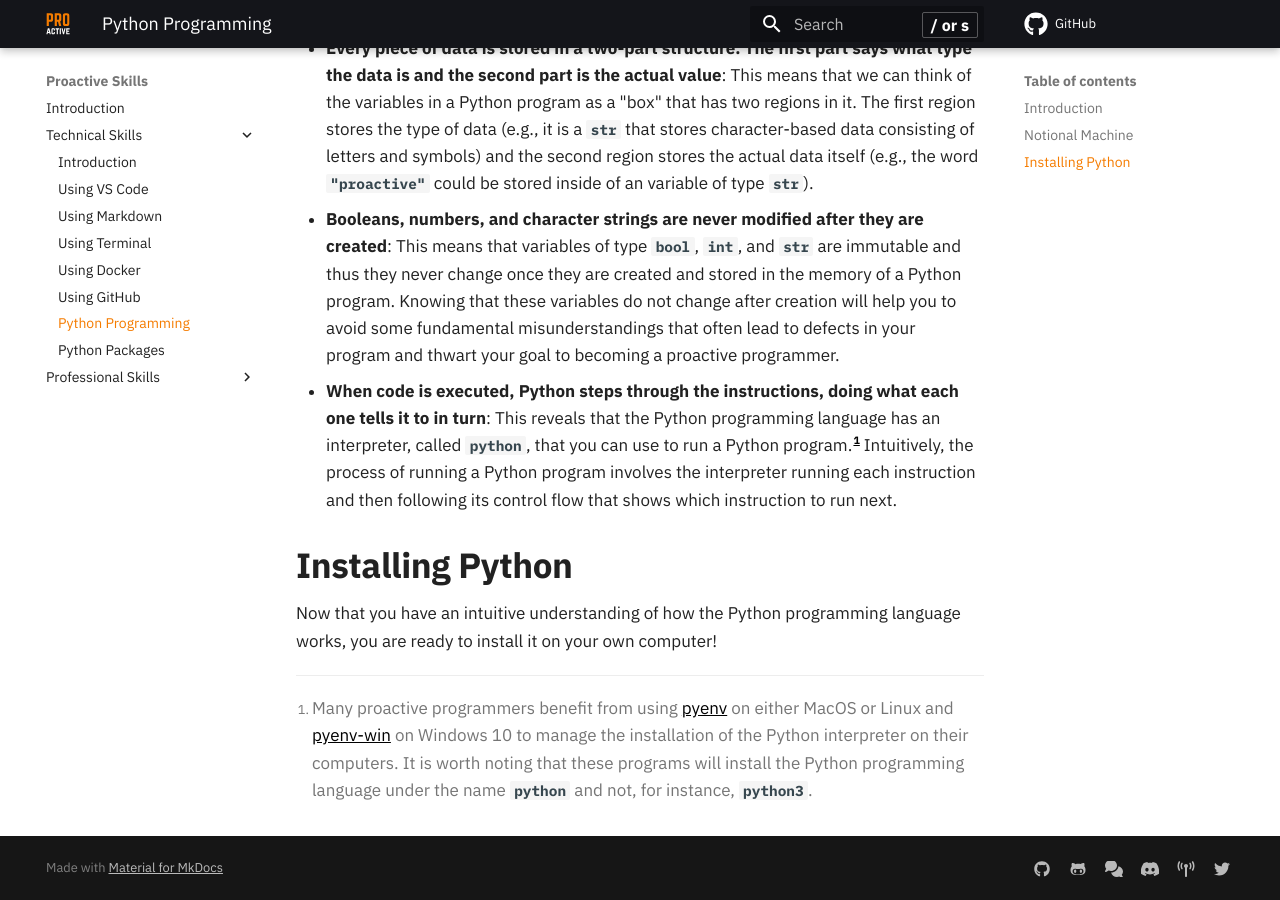
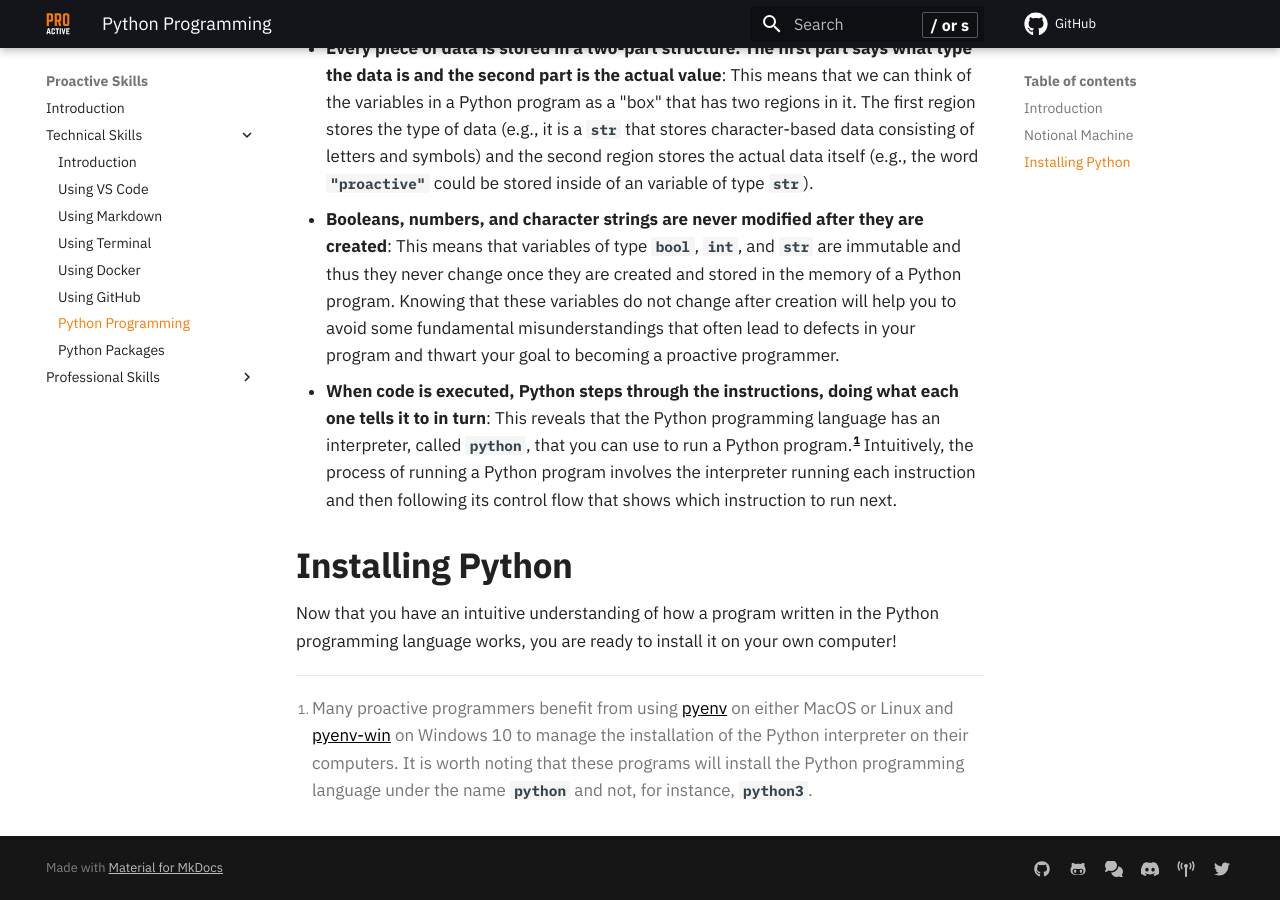
Before and after one commit to ProactiveProgrammers/www.proactiveprogrammers.com, an MkDocs documentation site: the page built from docs/proactive-skills/technical-skills/python-programming.md, in a window 1280 px wide and 900 px high, scrolled down 676 px. Built offline with MkDocs 1.6.1 and Material for MkDocs 9.7.7, drawn with Linux system fonts in a browser that asks for light colours; comment, search, counter and statistics services are not loaded.

Commit message:
fix: Revise sentence in python-programming leading up to installation.

```diff
--- a/docs/proactive-skills/technical-skills/python-programming.md
+++ b/docs/proactive-skills/technical-skills/python-programming.md
@@ -50,8 +50,9 @@ parts of the notional machine, let's review some of them now!
 
 ## Installing Python
 
-Now that you have an intuitive understanding of how the Python programming
-language works, you are ready to install it on your own computer!
+Now that you have an intuitive understanding of how a program written in the
+Python programming language works, you are ready to install it on your own
+computer!
 
 
 [^1]: Many proactive programmers benefit from using
```
